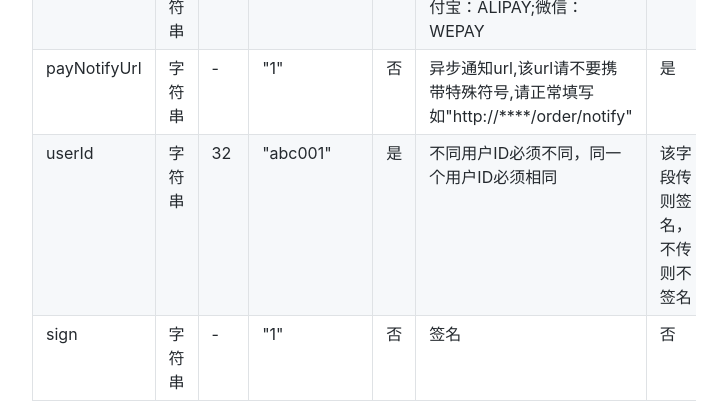
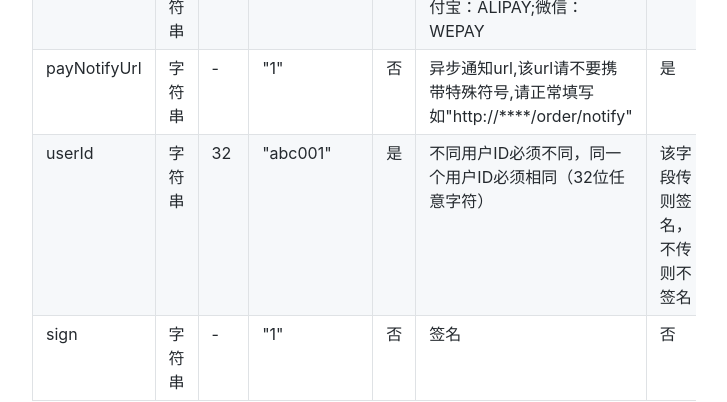
Before and after one commit to tcpayDev/doc, a plain HTML site: page docs/new-api-out-1.html in a window 1280 px wide. Shown: the part 840-1242 px from the top of the page, without its empty margins (276-1003 px from the left). Drawn offline with nearby package versions, Linux system fonts and the light colour scheme.

Commit message:
Deploy website
Deploy website version based on d6bf09516b614e47095bccdf7e31f7e269ad91dc

```diff
--- a/docs/new-api-out-1.html
+++ b/docs/new-api-out-1.html
@@ -69,7 +69,7 @@
 <tr><td>amount</td><td>字符串</td><td>-</td><td>&quot;100&quot;</td><td>否</td><td>交易金额(单位:元),不能小于等于0</td><td>是</td></tr>
 <tr><td>receiveType</td><td>字符串</td><td>-</td><td>&quot;UNIONPAY&quot;</td><td>否</td><td>银行卡支付：UNIONPAY;支付宝：ALIPAY;微信：WEPAY</td><td>是</td></tr>
 <tr><td>payNotifyUrl</td><td>字符串</td><td>-</td><td>&quot;1&quot;</td><td>否</td><td>异步通知url,该url请不要携带特殊符号,请正常填写如&quot;http://****/order/notify&quot;</td><td>是</td></tr>
-<tr><td>userId</td><td>字符串</td><td>32</td><td>&quot;abc001&quot;</td><td>是</td><td>不同用户ID必须不同，同一个用户ID必须相同</td><td>该字段传则签名，不传则不签名</td></tr>
+<tr><td>userId</td><td>字符串</td><td>32</td><td>&quot;abc001&quot;</td><td>是</td><td>不同用户ID必须不同，同一个用户ID必须相同（32位任意字符）</td><td>该字段传则签名，不传则不签名</td></tr>
 <tr><td>sign</td><td>字符串</td><td>-</td><td>&quot;1&quot;</td><td>否</td><td>签名</td><td>否</td></tr>
 </tbody>
 </table>
```
Also changed, not shown: docs/new-api-out-2.html (+1 -1 lines), docs/new-api-out-3.html (+1 -1 lines).
